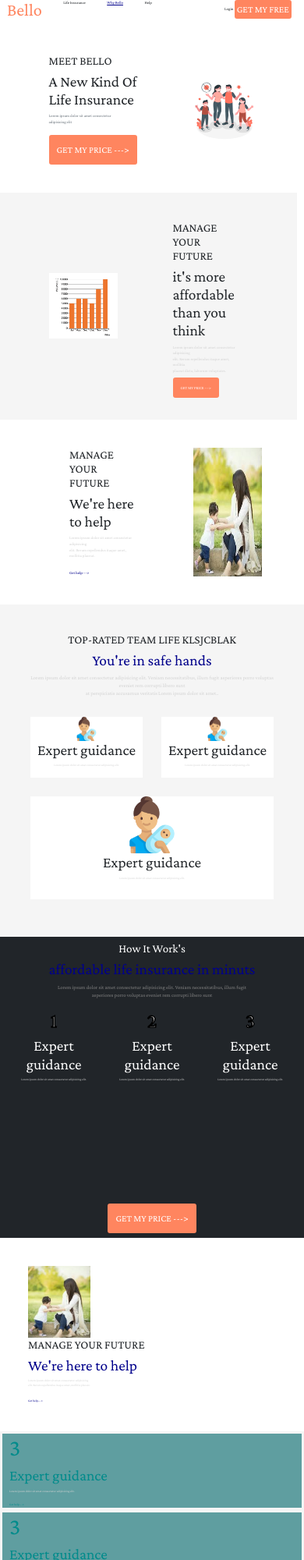
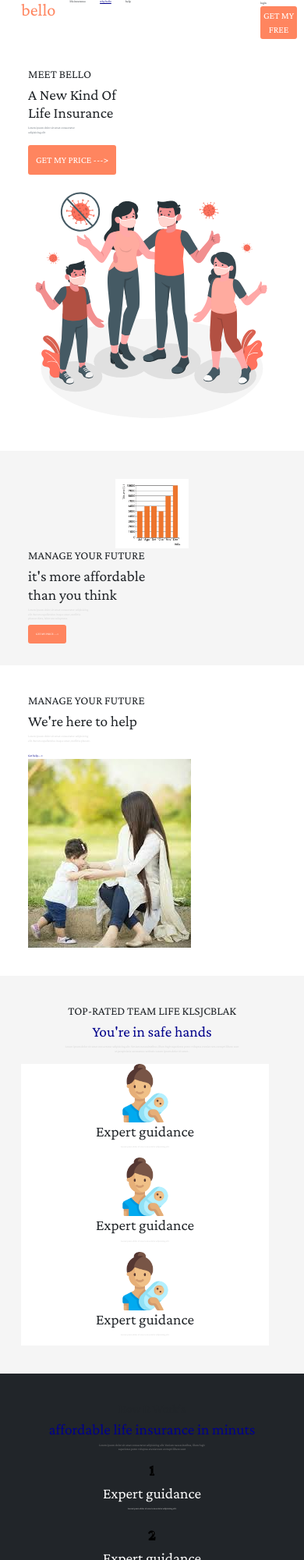
Before and after one commit to badie21/bootstrap, a website: page index.html in a window 390 px wide. Shown: the top 2000 px of the page at 78% size. Drawn offline with nearby package versions, Linux system fonts and the light colour scheme.

Commit message:
new change

```diff
--- a/index.html
+++ b/index.html
@@ -9,30 +9,35 @@
     <title>Document</title>
 </head>
 <body>
-<header class="text-capitalize container flex flex-row justify-content-between w-100">
-    <div class="w-50 flex flex-row justify-content-between">
+<header class="container-fluid">
+    <div class="row justify-content-between">
+        <div class="col-6 flex flex-row justify-content-evenly ">
             <h1 style="color: #ff855f">bello</h1>
             <a class="text-decoration-none text-dark" href="#">life insurance</a>
             <a href="#" class="blue">why bello</a>
             <a href="#" class="text-decoration-none text-dark">help</a>
         </div>
-    <div class="w-25 flex-row justify-content-evenly">
+        <div class="col-2 justify-content-evenly">
             <a href="#" class="text-decoration-none text-dark">login</a>
             <button class="btn orange p-1">GET MY FREE</button>
         </div>
+    </div>
 </header>
-<div id="board" class="flex flex-row p-5 justify-content-evenly w-100">
-    <div class="w-50">
+<div id="board" class="container-fluid justify-content-evenly p-5">
+    <div class="row">
+        <div class="col-lg-6 m-auto">
             <h5>MEET BELLO</h5>
             <h2 class="text-capitalize">a new kind of <br> life insurance</h2>
             <p class="text-secondary">Lorem ipsum dolor sit amet consectetur <br> adipisicing elit</p>
             <button class="btn orange">GET MY PRICE ---></button>
         </div>
-    <img src="./images/family.svg" class="w-25" alt="family">
+        <img src="./images/family.svg" class="col-lg-4" alt="family">
     </div>
-<div id="chartboard" class="flex flex-row row justify-content-evenly bg-gray p-5 w-100">
+</div>
+<div id="chartboard" class="container-fluid justify-content-evenly p-5 bg-gray">
+    <div class="row">
         <img src="./images/chart.png" class="col-4 m-auto" alt="chart">
-    <div class="col-4 m-auto">
+        <div class="col-lg-4 m-auto">
             <h5>MANAGE YOUR FUTURE</h5>
             <h2>it's more affordable <br>
                 than you think</h2>
@@ -41,34 +46,46 @@
             <a href="#" class="text-decoration-none orange">GET MY PRICE ---></a>
         </div>
     </div>
-<div id="momyboard" class="flex flex-row row justify-content-evenly p-5 w-100">
-    <div class="col-4 m-auto">
+
+</div>
+<div id="momyboard" class="container-fluid p-5">
+    <div class="row justify-content-center">
+        <div class="col-lg-6 m-auto">
             <h5>MANAGE YOUR FUTURE</h5>
             <h2>We're here to help</h2>
             <p>Lorem ipsum dolor sit amet consectetur adipisicing <br> elit. Rerum repellendus
                 itaque amet, mollitia placeat.</p>
             <a href="#" class="blue text-decoration-none">Get help---></a>
         </div>
-    <img src="./images/mom&girl.jpg" class="col-4" alt="momy">
+        <div class="col-lg-6 m-auto">
+            <img src="./images/mom&girl.jpg" alt="momy">
         </div>
-<div id="safeboard" class="flex flex-row flex-column align-items-center bg-gray p-5 w-100">
+    </div>
+</div>
+<div id="safeboard" class="container-fluid justify-content-center p-5 bg-gray">
+    <div class="row">
+        <div class="col-lg-12 text-center">
             <h5 class="boardhead">TOP-RATED TEAM LIFE KLSJCBLAK</h5>
             <h2 class="boardtitle">You're in safe hands</h2>
             <p class="boardboxcaption text-center">Lorem ipsum dolor sit amet consectetur adipisicing elit. Veniam
                 necessitatibus, illum
-        fugit asperiores porro voluptas eveniet rem corrupti libero sunt <br> at perspiciatis accusamus veritatis Lorem
+                fugit asperiores porro voluptas eveniet rem corrupti libero sunt <br> at perspiciatis accusamus
+                veritatis
+                Lorem
                 ipsum dolor sit amet..</p>
-    <div class="flex flex-row row justify-content-center">
-        <div class="flex flex-column align-items-center text-center bg-white m-3 col">
+        </div>
+        <div class="col-lg-12 row">
+            <div class="col-lg-4 bg-white text-center">
                 <img src="./images/mom.png" alt="momy" class="w-25">
                 <h2 class="boardtitlecard">Expert guidance</h2>
                 <p class="boardboxcaption text-center">Lorem ipsum dolor sit amet consectetur adipisicing elit. </p>
             </div>
-        <div class="flex flex-column align-items-center text-center bg-white m-3 col">
+            <div class="col-lg-4 bg-white text-center">
                 <img src="./images/mom.png" alt="momy" class="w-25">
                 <h2 class="boardtitlecard ">Expert guidance</h2>
-            <p class="boardboxcaption text-center">Lorem ipsum dolor sit amet consectetur adipisicing elit. </p></div>
-        <div class="flex flex-column align-items-center text-center bg-white m-3 col">
+                <p class="boardboxcaption text-center">Lorem ipsum dolor sit amet consectetur adipisicing elit. </p>
+            </div>
+            <div class="col-lg-4 bg-white text-center">
                 <img src="./images/mom.png" alt="momy" class="w-25">
                 <h2 class="boardtitlecard">Expert guidance</h2>
                 <p class="boardboxcaption text-center">Lorem ipsum dolor sit amet consectetur adipisicing elit.
@@ -76,39 +93,47 @@
             </div>
         </div>
     </div>
-<div id="blackboard" class="flex flex-column bg-dark align-items-center p-2 text-center text-white w-100">
+</div>
+<div id="blackboard" class="container-fluid justify-content-center p-5 bg-dark">
+    <div class="row text-center justify-content-center">
+        <div class="col-12">
             <h5 class="boardhead">How It Work's</h5>
             <h2 class="boardtitle">affordable life insurance in minuts</h2>
-    <p style="color: gray">Lorem ipsum dolor sit amet consectetur adipisicing elit. Veniam necessitatibus, illum fugit
-        <br> asperiores porro voluptas eveniet rem corrupti libero sunt</p>
-    <div class="flex flex-row row w-100" style="height: 250px">
-        <div class="col" style="background-color: transparent;">
+            <p style="color: gray">Lorem ipsum dolor sit amet consectetur adipisicing elit. Veniam necessitatibus, illum
+                fugit
+                <br> asperiores porro voluptas eveniet rem corrupti libero sunt
+            </p>
+        </div>
+        <div class="col-12 row" style="height: 250px">
+            <div class="col-lg-4" style="background-color: transparent;">
                 <h1 class="strocknum">1</h1>
                 <h2 class="boardtitlecard" style="color: white;">Expert guidance</h2>
                 <p class="boardboxcaption">Lorem ipsum dolor sit amet consectetur adipisicing elit.
                 <p>
             </div>
-        <div class="col" style="background-color: transparent;">
+            <div class="col-lg-4" style="background-color: transparent;">
                 <h1 class="strocknum">2</h1>
                 <h2 class="boardtitlecard" style="color: white;">Expert guidance</h2>
                 <p class="boardboxcaption">Lorem ipsum dolor sit amet consectetur adipisicing elit.
                 <p>
             </div>
-        <div class="col" style="background-color: transparent;">
+            <div class="col-lg-4" style="background-color: transparent;">
                 <h1 class="strocknum">3</h1>
                 <h2 class="boardtitlecard" style="color: white;">Expert guidance</h2>
                 <p class="boardboxcaption">Lorem ipsum dolor sit amet consectetur adipisicing elit.
                 <p>
             </div>
         </div>
-    <button class="btn orange">GET MY PRICE ---></button>
+        <button class="btn orange col-12" style="width: 15%">GET MY PRICE ---></button>
     </div>
-<div id="momyboard2" class="container p-5">
-    <div class="row">
-        <div class="col-xs-12 col-md-6">
-            <img src="./images/mom&girl.jpg" class="col-3" alt="momy">
+
 </div>
-        <div class="col-xs-12 col-md-6">
+<div id="momyboard2" class="container-fluid justify-content-center p-5 bg-gray">
+    <div class="row justify-content-evenly">
+        <div class="col-lg-6 m-auto">
+            <img src="./images/mom&girl.jpg" alt="momy">
+        </div>
+        <div class="col-lg-6 m-auto">
             <h5 class="boardhead">MANAGE YOUR FUTURE</h5>
             <h2 class="boardtitle">We're here to help</h2>
             <p class="boardboxcaption">Lorem ipsum dolor sit amet consectetur adipisicing <br> elit. Rerum repellendus
@@ -118,7 +143,7 @@
 
     </div>
 </div>
-<div id="cardboard" class="container-fluid">
+<div id="cardboard" class="container-fluid p-5">
     <div class="row">
         <div class="col-xs-12 col-sm-6 col-md-3" style="background-color: CadetBlue;border: #f5f5f5 solid 3px">
             <h1 class="boardhead" style="font-size: 30px;color: darkcyan;">3</h1>
@@ -148,18 +173,26 @@
     </div>
 
 </div>
-<div id="blueboard" class="flex flex-row align-items-center p-5 text-center w-100">
-    <img src="./images/rain.svg" class="w-25" alt="rain">
-    <div>
+<div id="blueboard" class="container-fluid p-5">
+    <div class="row text-center">
+        <div class="col-lg-4">
+            <img src="./images/rain.svg" width="100%" alt="rain">
+        </div>
+        <div class="col-lg-4">
             <h2 class="boardtitle">affordable life insurance in minuts</h2>
-        <p class="boardboxcaption">Lorem ipsum dolor sit amet consectetur adipisicing elit. Veniam necessitatibus, illum
+            <p class="boardboxcaption">Lorem ipsum dolor sit amet consectetur adipisicing elit. Veniam necessitatibus,
+                illum
                 fugit <br> asperiores porro voluptas eveniet rem corrupti libero sunt</p>
             <button class="btn orange" style="border: none;margin-top: 30px;">GET MY PRICE ---></button>
         </div>
-    <img src="./images/boy.png" class="w-25" alt="boy">
+        <div class="col-lg-4">
+            <img src="./images/boy.png" width="100%" alt="boy">
         </div>
-<div id="endboard" class="flex flex-row row justify-content-evenly align-items-center p-2 w-100">
-    <div class="col-2">
+    </div>
+</div>
+<div id="endboard" class="container-fluid p-5">
+    <div class="row">
+        <div class="col-lg-6">
             <h1 style="color: #ff855f">bello</h1>
             <p class="boardboxcaption">Lorem ipsum dolor sit amet, consectetur adipisicing elit. <br> Vitae unde sequi
                 maiores odio maxime quas, soluta vero, <br> a, ex modi</p>
@@ -168,7 +201,7 @@
                        placeholder="your email example">
                 <button class="btn submit p-2" name="submit">Go --></button>
             </label>
-        <div class="w-100">
+            <div class="col-lg-4">
                 <img src="./images/bye.png" class="sampleicon" alt="sampleicon">
                 <img src="./images/bye.png" class="sampleicon" alt="sampleicon">
                 <img src="./images/bye.png" class="sampleicon" alt="sampleicon">
@@ -176,7 +209,7 @@
                 <img src="./images/bye.png" class="sampleicon" alt="sampleicon">
             </div>
         </div>
-    <table class="col-3">
+        <table class="col-lg-6">
             <tbody>
             <tr>
                 <th>resources</th>
@@ -209,9 +242,14 @@
             </tbody>
         </table>
     </div>
-<footer class="flex flex-row justify-content-evenly p-2 w-100">
-    <p class="boardboxcaption">©2020 Lorem ipsum dolor sit amet consectetur.</p>
+</div>
+<footer class="container-fluid">
+    <div class="row justify-content-evenly">
+        <p class="col-lg-8">©2020 Lorem ipsum dolor sit amet consectetur.</p>
+        <div class="col-lg-4">
             <button class="btn" name="submit">GET MY PRICE</button>
+        </div>
+    </div>
 </footer>
 </body>
 </html>
```
Lines whose indentation alone changed are shown as unchanged.
